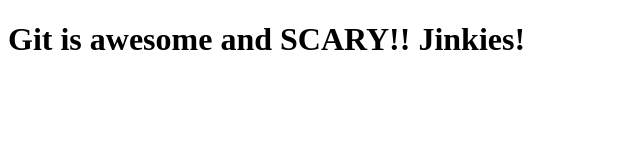
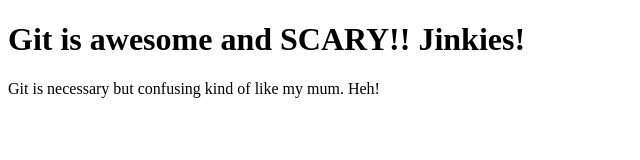
Before and after one commit to TheByteSizeDev/github101, a plain HTML site: page index.html in a window 1280 px wide. Shown: the whole page, without its empty margins (0-640 px from the left). Drawn offline with Linux system fonts and the light colour scheme.

Commit message:
New paragraph

```diff
--- a/index.html
+++ b/index.html
@@ -8,5 +8,8 @@
 </head>
 <body>
     <h1>Git is awesome and SCARY!! Jinkies!</h1>
+    <p>
+        Git is necessary but confusing kind of like my mum. Heh!
+    </p>
 </body>
 </html>
```
